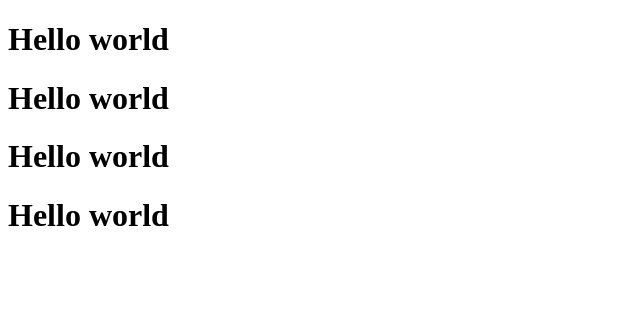
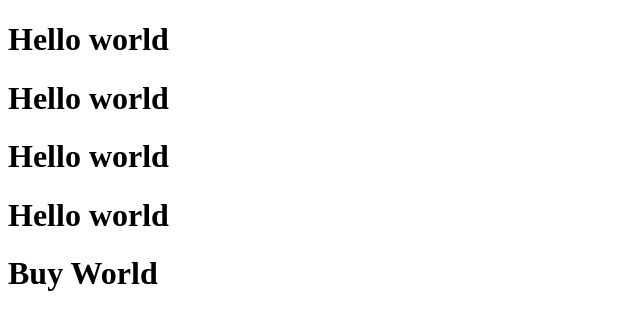
Before and after one commit to MadinaTadjidinova/my-first-app, a React (Create React App) app: page / in a window 1280 px wide. Shown: the top 330 px of the page, without its empty margins (0-640 px from the left). Built offline with nearby package versions, Linux system fonts and the light colour scheme.

Commit message:
Added Bye World

```diff
--- a/src/App.js
+++ b/src/App.js
@@ -1,5 +1,6 @@
 import React from "react";
 import HelloWorld from "./components/HelloWorld";
+import ByeWorld from "./components/ByeWorld"
 
 function App() {
   return (
@@ -8,6 +9,7 @@ function App() {
       <HelloWorld />
       <HelloWorld />
       <HelloWorld />
+      <ByeWorld />
     </div>
   );
 }
--- /dev/null
+++ b/src/components/ByeWorld.js
@@ -0,0 +1,7 @@
+import React from "react";
+
+function ByeWorld(){
+    return <h1>Buy World</h1>
+}
+
+export default ByeWorld;
```
Also changed, not shown: src/components/BuyWorld.js (deleted).
